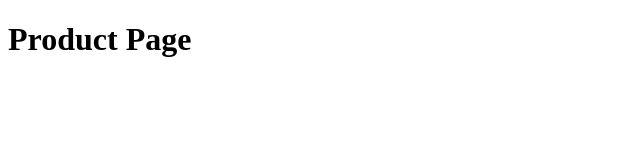
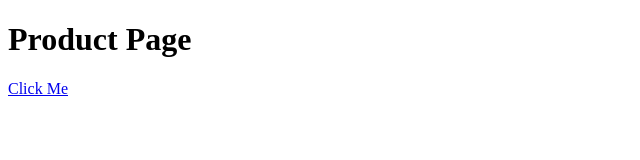
Before and after one commit to mamunme12/ac.github.io, a plain HTML site: page index.html in a window 1280 px wide. Shown: the full height of the page, 0-640 px from the left. Drawn offline with Linux system fonts and the light colour scheme.

Commit message:
click me

```diff
--- a/index.html
+++ b/index.html
@@ -11,6 +11,7 @@
 <body>
 
 	<h1>Product Page</h1>
+	<a href="https://mamunme12.github.io/ac.github.io/thankyou.html">Click Me</a>
 
 </body>
 </html>
```
